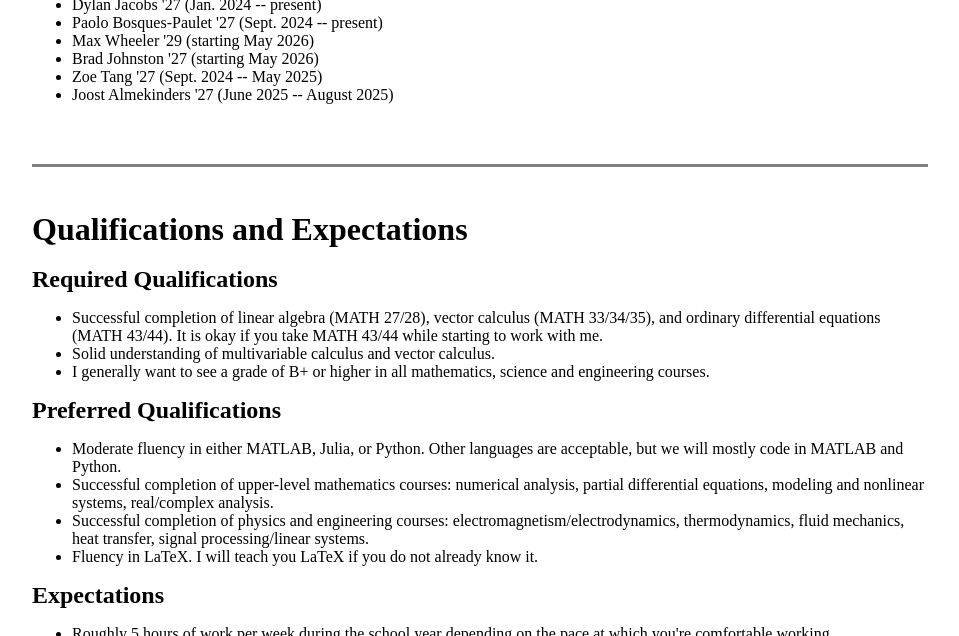
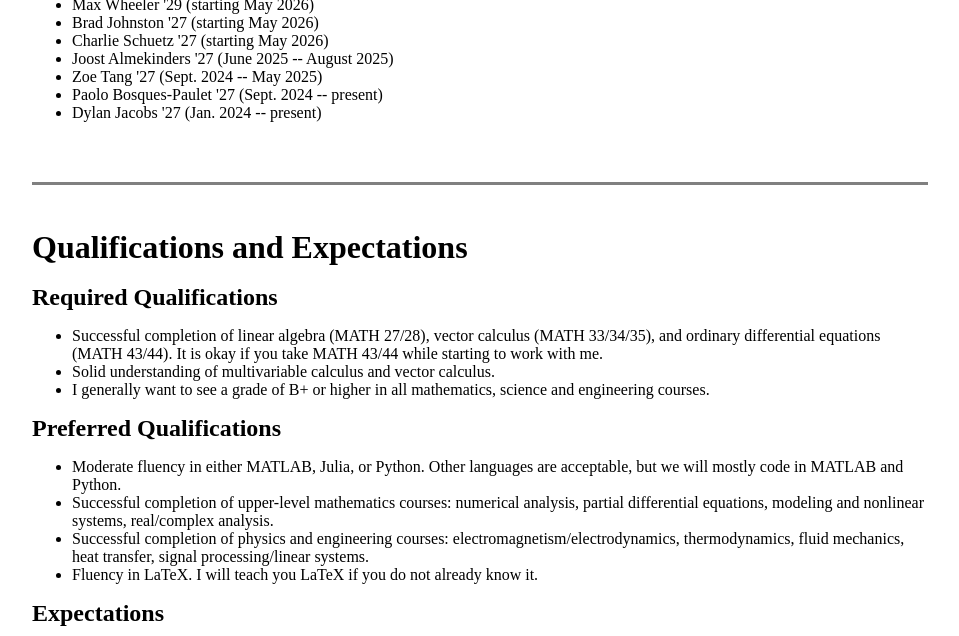
Before and after one commit to jhknakao/jhknakao.github.io, a Jekyll site: the page built from undergradresearch.html, in a window 1280 px wide and 900 px high, scrolled down 664 px, cut to the strip 264-900 px from the top of the window. Shown: the whole strip, without its empty margins (160-1119 px from the left). Built offline with Jekyll 4.4.1, drawn with Linux system fonts in a browser that asks for light colours.

Commit message:
Update undergradresearch.html

```diff
--- a/undergradresearch.html
+++ b/undergradresearch.html
@@ -21,13 +21,13 @@ title: Undergraduate Research
 	<p style="padding:40px;float:right;"><figure><img src="images/nakao_team_2025.jpg" width="400" height=auto><figcaption>Nakao Research Group 2025 (D. Jacobs, P. Bosques-Paulet, J. Nakao, J. Almekinders, Z. Tang)</figcaption></figure></p>
 
 	<ul>
-    	<li>Dylan Jacobs '27 (Jan. 2024 -- present)</li>
-		<li>Paolo Bosques-Paulet '27 (Sept. 2024 -- present)</li>
 		<li>Max Wheeler '29 (starting May 2026)</li>
 		<li>Brad Johnston '27 (starting May 2026)</li>
-    	<li>Zoe Tang '27 (Sept. 2024 -- May 2025)</li>
+    	<li>Charlie Schuetz '27 (starting May 2026)</li>
     	<li>Joost Almekinders '27 (June 2025 -- August 2025)</li>
-
+		<li>Zoe Tang '27 (Sept. 2024 -- May 2025)</li>
+		<li>Paolo Bosques-Paulet '27 (Sept. 2024 -- present)</li>
+		<li>Dylan Jacobs '27 (Jan. 2024 -- present)</li>
 	</ul>
 	<br>
 	<br>
```
